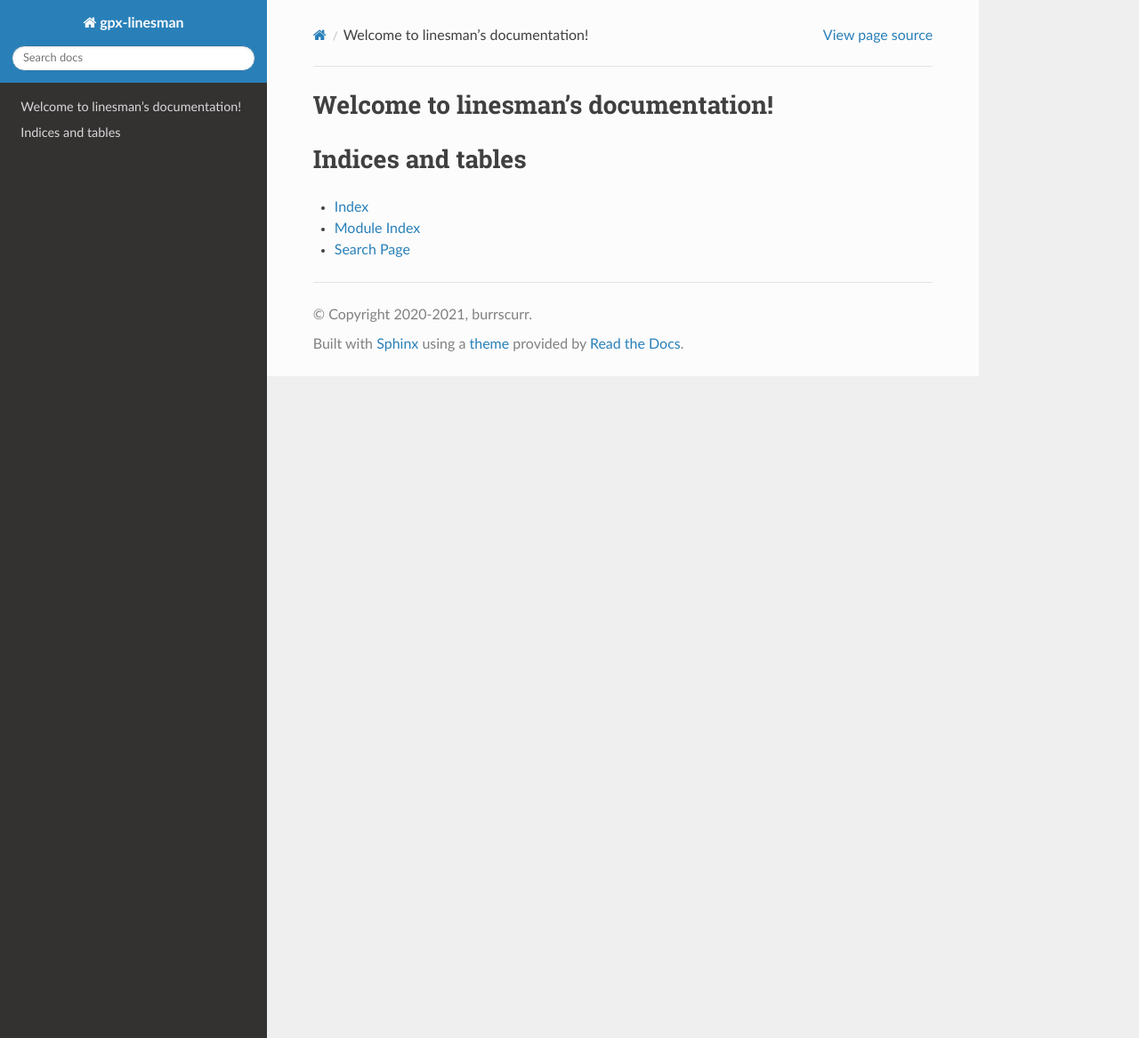
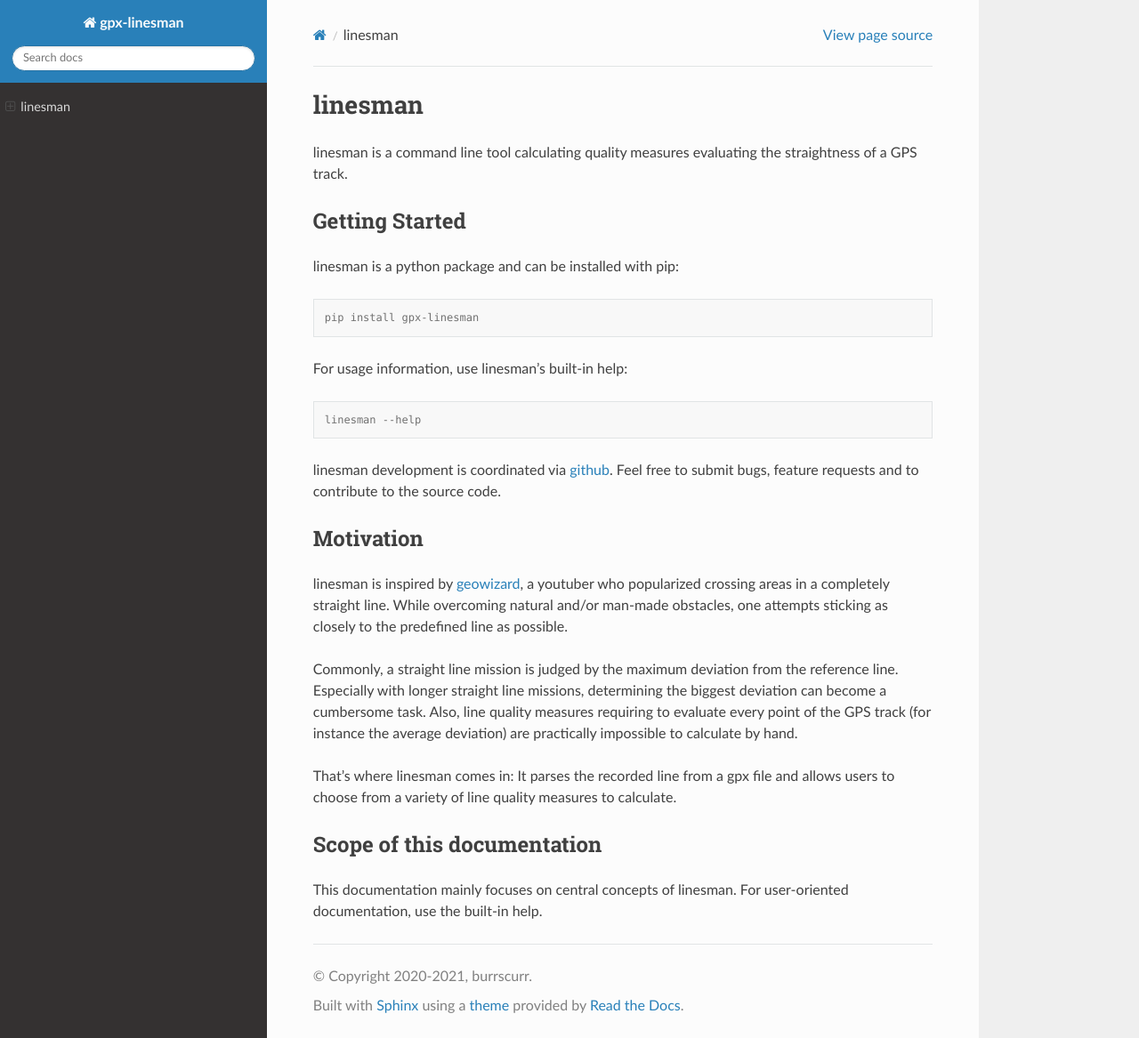
Before and after one commit to burrscurr/linesman, a Sphinx documentation site: the page built from docs/index.rst, in a window 1280 px wide and 1167 px high. Shown: the whole window at 89% size. Built offline with Sphinx 7.4.7 and the Read the Docs theme 2.0.0, drawn with Linux system fonts in a browser that asks for light colours.

Commit message:
Add docs landing page

```diff
--- a/docs/index.rst
+++ b/docs/index.rst
@@ -3,18 +3,51 @@
    You can adapt this file completely to your liking, but it should at least
    contain the root `toctree` directive.
 
-Welcome to linesman's documentation!
-====================================
+linesman
+========
 
-.. toctree::
-   :maxdepth: 2
-   :caption: Contents:
+linesman is a command line tool calculating quality measures evaluating the
+straightness of a GPS track.
 
+Getting Started
+---------------
 
+linesman is a python package and can be installed with pip:
 
-Indices and tables
-==================
+.. code:: console
 
-* :ref:`genindex`
-* :ref:`modindex`
-* :ref:`search`
+  pip install gpx-linesman
+
+For usage information, use linesman's built-in help:
+
+.. code:: console
+
+  linesman --help
+
+linesman development is coordinated via `github`_. Feel free to submit bugs,
+feature requests and to contribute to the source code.
+
+Motivation
+----------
+
+linesman is inspired by `geowizard`_, a youtuber who popularized crossing
+areas in a completely straight line. While overcoming natural and/or man-made
+obstacles, one attempts sticking as closely to the predefined line as possible.
+
+Commonly, a straight line mission is judged by the maximum deviation from the
+reference line. Especially with longer straight line missions, determining the
+biggest deviation can become a cumbersome task. Also, line quality measures
+requiring to evaluate every point of the GPS track (for instance the average
+deviation) are practically impossible to calculate by hand.
+
+That's where linesman comes in: It parses the recorded line from a gpx file and
+allows users to choose from a variety of line quality measures to calculate.
+
+Scope of this documentation
+------------------------------
+
+This documentation mainly focuses on central concepts of linesman. For
+user-oriented documentation, use the built-in help.
+
+.. _geowizard: https://www.youtube.com/c/GeoWizard
+.. _github: https://github.com/burrscurr/linesman
```
